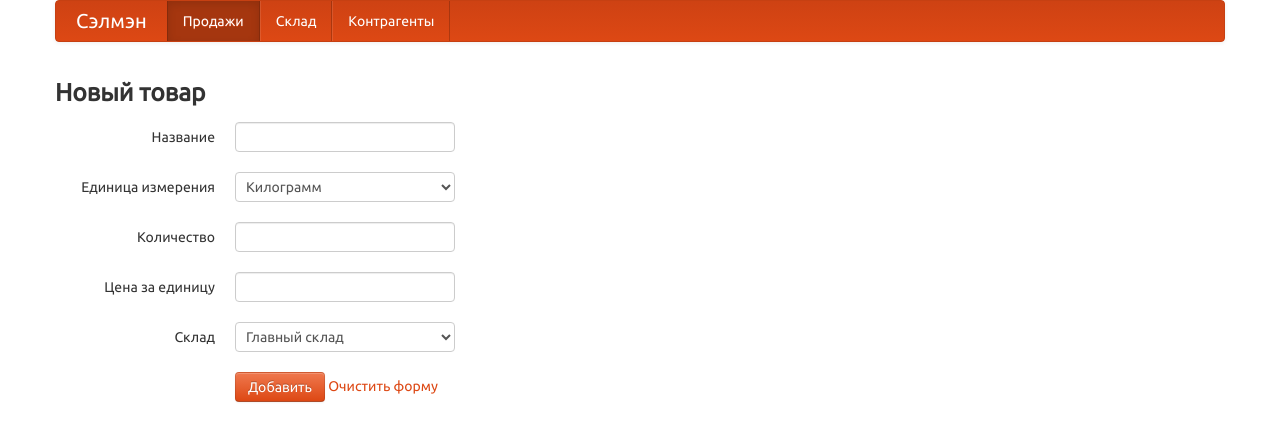
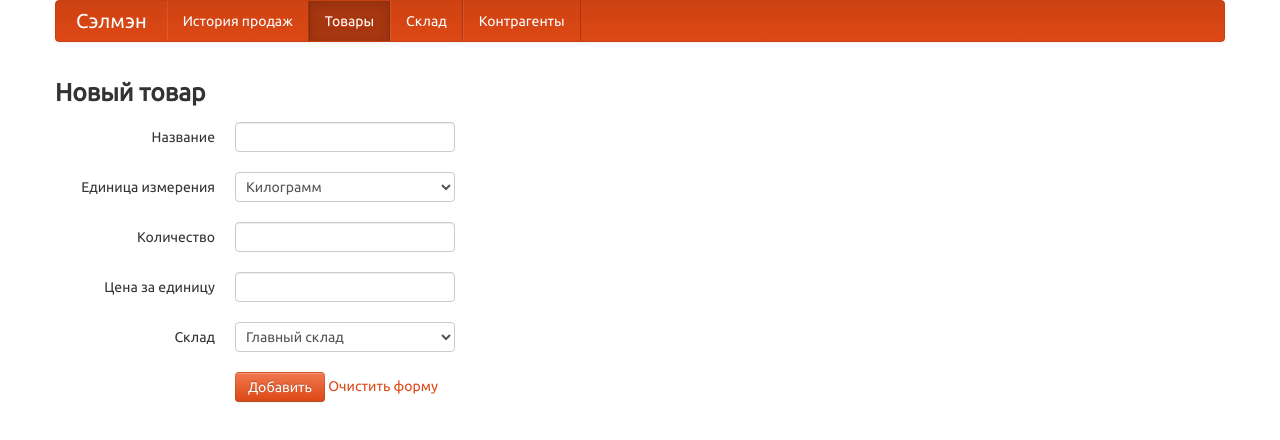
Before and after one commit to s-stude/salman, a website: page AddProduct.html in a window 1280 px wide. Drawn offline with nearby package versions, Linux system fonts and the light colour scheme.

Commit message:
Fixing navigation links

```diff
--- a/AddProduct.html
+++ b/AddProduct.html
@@ -12,11 +12,12 @@
 <div class="container">
     <div class="navbar">
         <div class="navbar-inner">
-            <a class="brand" href="#">Сэлмэн</a>
+            <a class="brand" href="/">Сэлмэн</a>
             <ul class="nav">
-                <li class="active"><a href="#">Продажи</a></li>
-                <li><a href="#">Склад</a></li>
-                <li><a href="#">Контрагенты</a></li>
+                <li><a href="sales.html">История продаж</a></li>
+                <li class="active"><a href="products.html">Товары</a></li>
+                <li><a href="warehouse.html">Склад</a></li>
+                <li><a href="agents.html">Контрагенты</a></li>
             </ul>
         </div>
     </div>
```
Also changed, not shown: products.html (+6 -5 lines), warehouse.html (+5 -4 lines).
